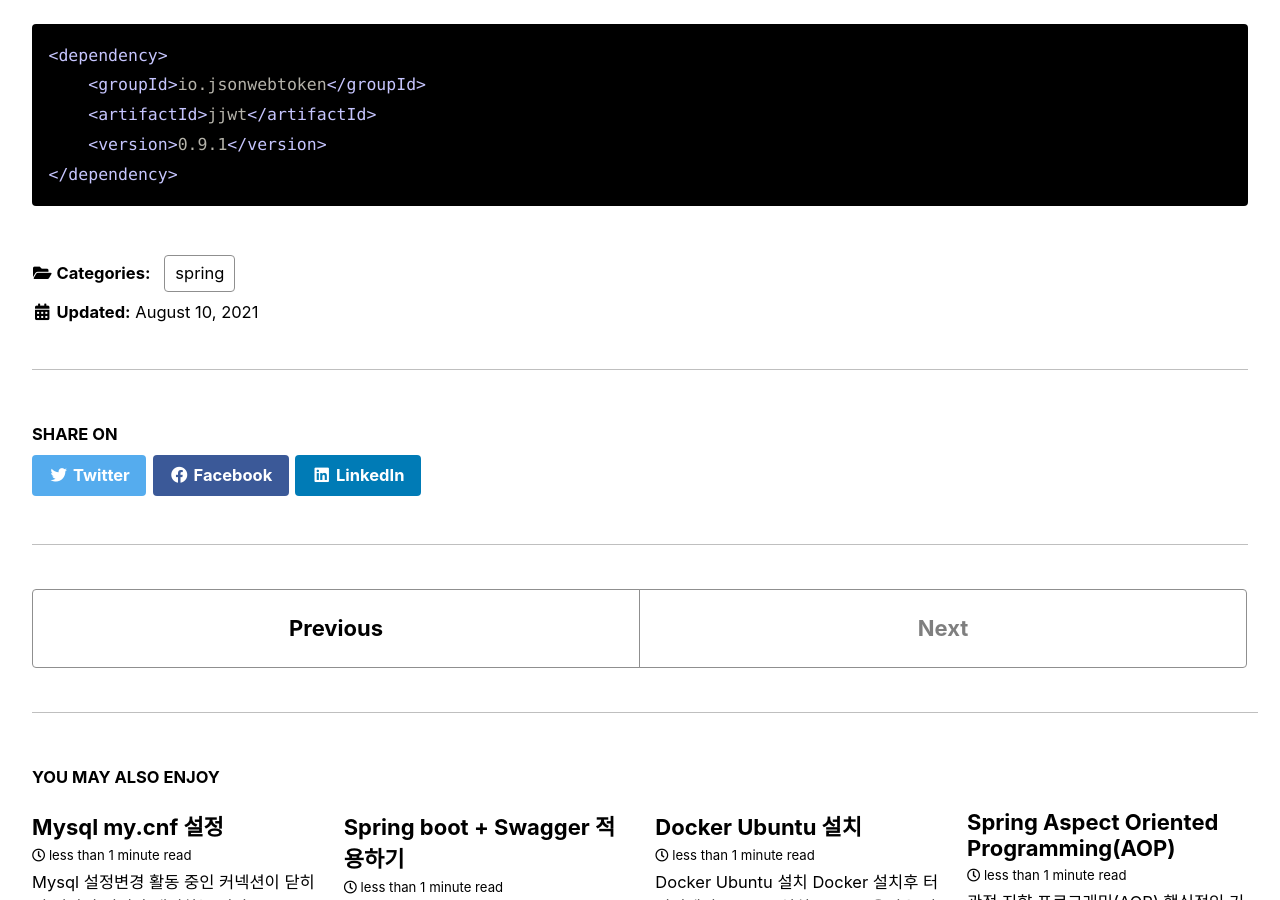
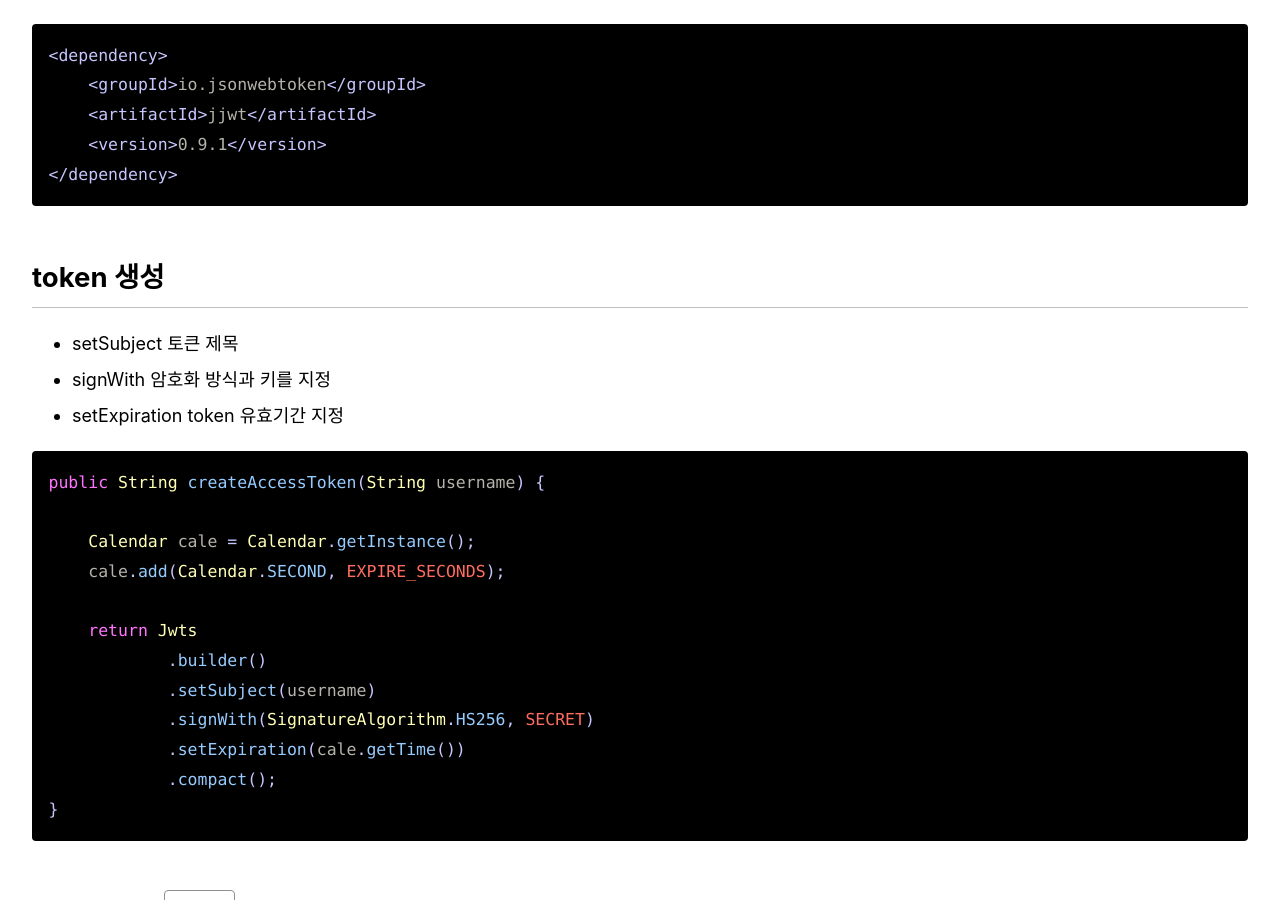
Before and after one commit to haneulch/haneulch.github.io, a Jekyll site: the page built from _posts/2021-08-10-spring-jwt.md, in a window 1280 px wide and 900 px high, scrolled down 350 px. Built offline with Jekyll 4.4.1, drawn with Linux system fonts in a browser that asks for light colours; cached includes are drawn as plain includes; emoji names are drawn with the system emoji font.

Commit message:
fix : update jwt post

````diff
--- a/_posts/2021-08-10-spring-jwt.md
+++ b/_posts/2021-08-10-spring-jwt.md
@@ -15,3 +15,23 @@ comments: true
     <version>0.9.1</version>
 </dependency>
 ```
+
+## token 생성
+* setSubject 토큰 제목
+* signWith 암호화 방식과 키를 지정
+* setExpiration token 유효기간 지정
+
+```java
+public String createAccessToken(String username) {
+
+    Calendar cale = Calendar.getInstance();
+    cale.add(Calendar.SECOND, EXPIRE_SECONDS);
+
+    return Jwts
+            .builder()
+            .setSubject(username)
+            .signWith(SignatureAlgorithm.HS256, SECRET)
+            .setExpiration(cale.getTime())
+            .compact();
+}
+```
````
